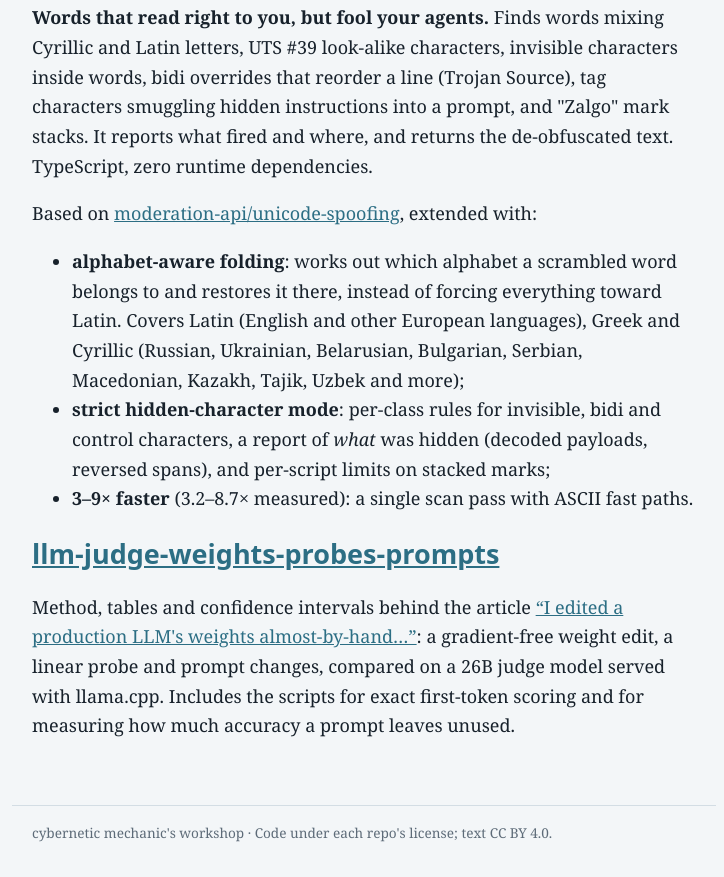
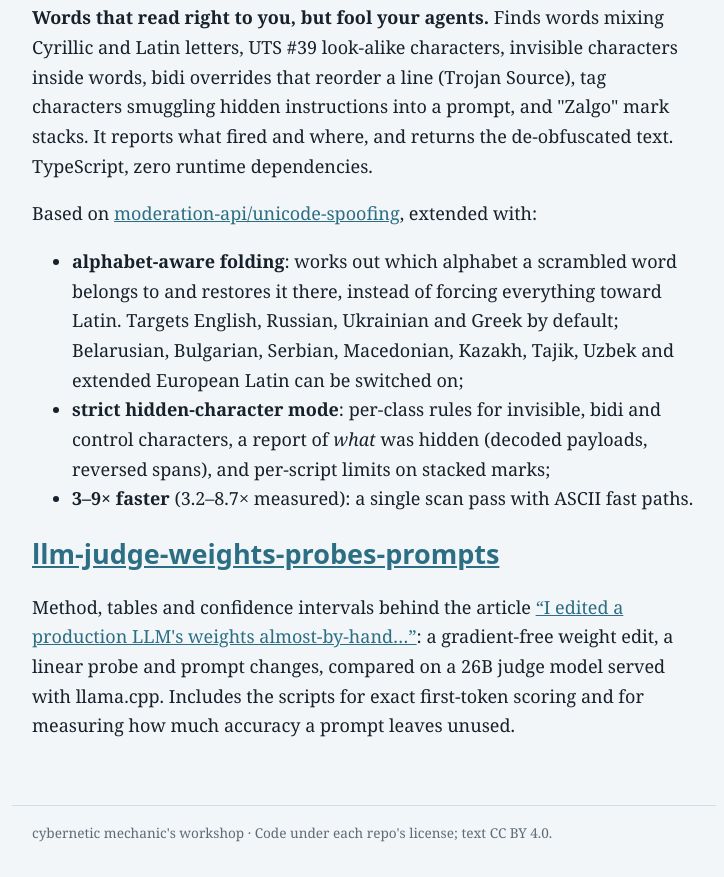
Before and after one commit to cycanics/cycanics.github.io, an Astro site: page /repos in a window 1280 px wide. Shown: the part 1232-2109 px from the top of the page, without its empty margins (276-1000 px from the left). Built offline with nearby package versions, Linux system fonts and the light colour scheme; Astro itself is replaced by a stand-in of ours.

Commit message:
Repos: default vs optional target languages

```diff
--- a/src/pages/repos.astro
+++ b/src/pages/repos.astro
@@ -23,8 +23,8 @@ const a1 = (await published()).some((a) => a.id === 'weights-vs-probe');
   <p>Based on <a href="https://github.com/moderation-api/unicode-spoofing">moderation-api/unicode-spoofing</a>, extended with:</p>
   <ul>
     <li><strong>alphabet-aware folding</strong>: works out which alphabet a scrambled word belongs to and restores it there, instead of forcing
-      everything toward Latin. Covers Latin (English and other European languages), Greek and Cyrillic (Russian,
-      Ukrainian, Belarusian, Bulgarian, Serbian, Macedonian, Kazakh, Tajik, Uzbek and more);</li>
+      everything toward Latin. Targets English, Russian, Ukrainian and Greek by default; Belarusian, Bulgarian,
+      Serbian, Macedonian, Kazakh, Tajik, Uzbek and extended European Latin can be switched on;</li>
     <li><strong>strict hidden-character mode</strong>: per-class rules for invisible, bidi and control characters, a report of
       <em>what</em> was hidden (decoded payloads, reversed spans), and per-script limits on stacked marks;</li>
     <li><strong>3–9× faster</strong> (3.2–8.7× measured): a single scan pass with ASCII fast paths.</li>
```
